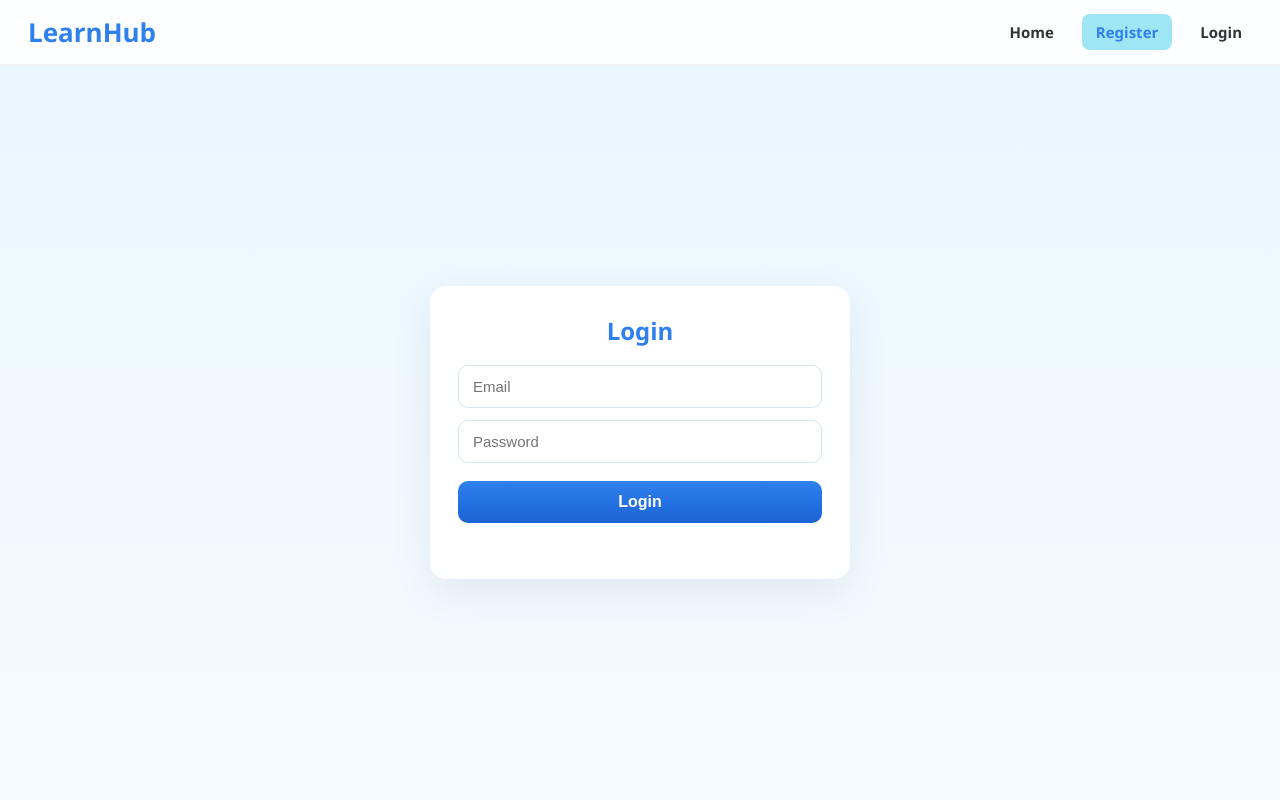
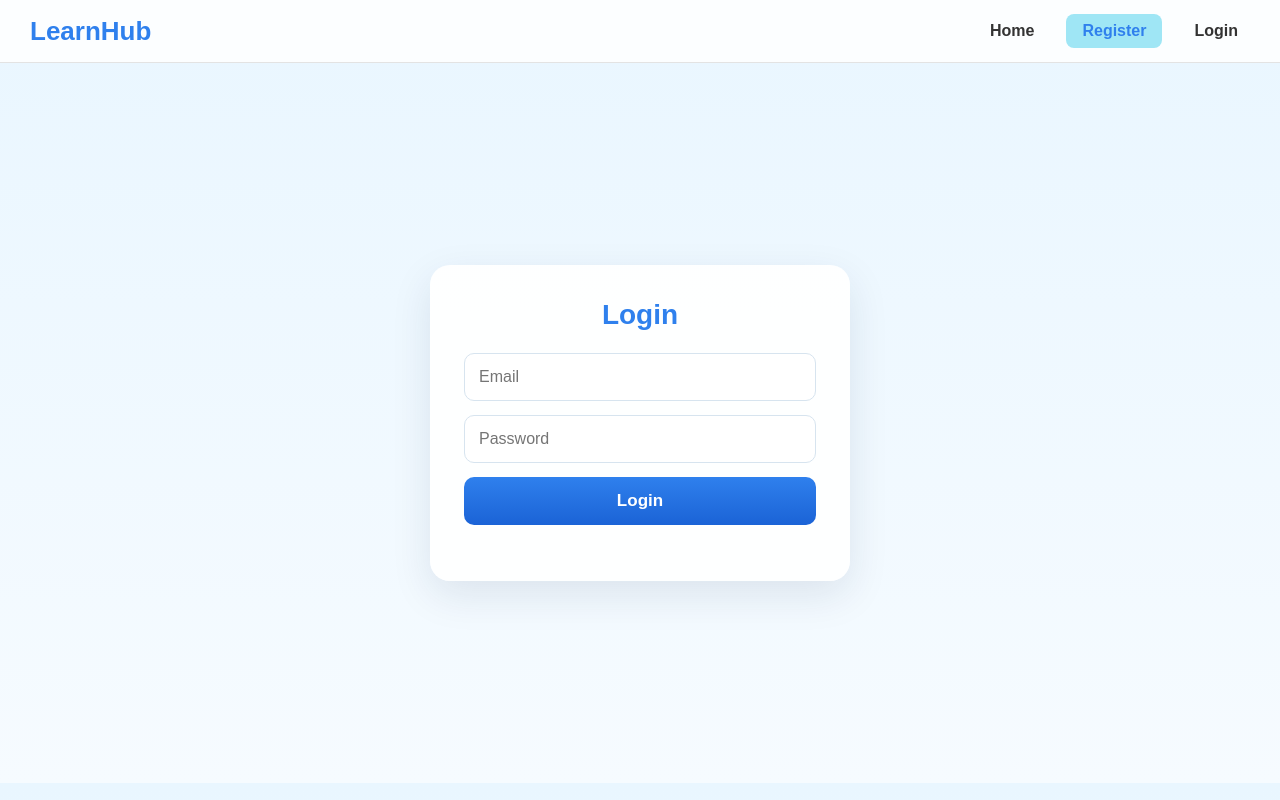
Before and after one commit to kulukuri/Online_Learning_Platform, a plain HTML site: page frontend/public/login.html in a window 1280 px wide. Drawn offline with Linux system fonts and the light colour scheme; files whose address does not match are found by name.

Commit message:
Update login.html

```diff
--- a/frontend/public/login.html
+++ b/frontend/public/login.html
@@ -6,143 +6,178 @@
 <title>LearnHub - Login</title>
 
 <style>
-/* Reset and basics */
-* { box-sizing: border-box; }
-html,body { height: 100%; margin: 0; padding: 0; overflow-x: hidden; font-family: "Poppins", "Segoe UI", Arial, sans-serif; background: linear-gradient(180deg,#e9f6ff,#f6fbff); }
+/* ---------------------------------------------------
+   RESET + GLOBAL
+--------------------------------------------------- */
+* {
+  box-sizing: border-box;
+}
 
-/* NAVBAR */
+html, body {
+  margin: 0;
+  padding: 0;
+  overflow-x: hidden;
+  font-family: Arial, sans-serif;
+  background: linear-gradient(180deg, #e9f6ff, #f6fbff);
+}
+
+/* ---------------------------------------------------
+   NAVBAR (UNIFORM ACROSS ALL PAGES)
+--------------------------------------------------- */
 .navbar {
+  width: 100%;
+  padding: 14px 30px;
   display: flex;
+  justify-content: space-between;
   align-items: center;
-  justify-content: space-between;
-  padding: 14px 28px;
-  background: rgba(255,255,255,0.85);
-  backdrop-filter: blur(8px);
-  border-bottom: 1px solid rgba(0,0,0,0.05);
+
+  background: #ffffffd8;
+  backdrop-filter: blur(10px);
   position: sticky;
   top: 0;
-  z-index: 20;
+  z-index: 100;
+  box-sizing: border-box;
+  border-bottom: 1px solid #e3e3e3;
 }
 
-/* Logo left */
 .logo {
   font-size: 26px;
   font-weight: 700;
   color: #2f80ed;
-  line-height: 1;
 }
 
-/* Right nav group */
-.nav-links {
+/* RIGHT NAV LINKS */
+.nav-links,
+.navbar nav {
   display: flex;
-  gap: 18px;
   align-items: center;
+  gap: 20px;
 }
 
-/* nav links style */
+.navbar nav a,
 .nav-links a {
   text-decoration: none;
   color: #333;
   font-weight: 600;
-  font-size: 15px;
-  padding: 8px 10px;
-  transition: color .18s, background .18s;
+  font-size: 16px;
+  padding: 8px 12px;
   border-radius: 8px;
+  transition: 0.25s;
 }
 
-/* subtle hover */
-.nav-links a:hover { color: #2f80ed; background: rgba(47,128,237,0.06); }
+.navbar nav a:hover {
+  background: rgba(47, 128, 237, 0.10);
+  color: #2f80ed;
+}
 
-/* register styled as pill */
+/* Register pill */
 .register-btn {
   background: #9fe6f5;
   color: #2f80ed !important;
-  padding: 8px 14px !important;
+  padding: 8px 16px !important;
   border-radius: 10px;
   font-weight: 700;
 }
 
-/* MAIN layout: center area */
+/* ---------------------------------------------------
+   FORM + CARD STYLING
+--------------------------------------------------- */
 .page-wrap {
-  min-height: calc(100vh - 66px); /* account for navbar */
+  min-height: calc(100vh - 80px);
   display: flex;
   align-items: center;
   justify-content: center;
-  padding: 28px;
+  padding: 30px;
 }
 
-/* Login card */
+/* Login/Register card */
 .login-card {
   width: 420px;
   max-width: calc(100% - 40px);
-  background: linear-gradient(180deg, rgba(255,255,255,0.98), rgba(255,255,255,0.96));
-  border-radius: 16px;
-  padding: 28px;
-  box-shadow: 0 14px 40px rgba(20,40,80,0.08);
+  background: rgba(255, 255, 255, 0.94);
+  border-radius: 20px;
+  padding: 34px;
+  box-shadow: 0 14px 40px rgba(20,40,80,0.10);
   text-align: center;
-  animation: pop .35s ease;
+  animation: fadePop .35s ease-out;
 }
 
-/* small animation */
-@keyframes pop {
-  from { transform: translateY(8px); opacity: 0; }
-  to   { transform: translateY(0); opacity: 1; }
+/* Card animation */
+@keyframes fadePop {
+  from { opacity: 0; transform: translateY(12px); }
+  to { opacity: 1; transform: translateY(0); }
 }
 
 .login-card h2 {
+  margin: 0 0 22px;
   color: #2f80ed;
-  margin: 0 0 18px;
-  font-size: 24px;
+  font-size: 28px;
+  font-weight: 700;
 }
 
-/* form elements layout: full width centered */
-form#loginForm { display: flex; flex-direction: column; gap: 12px; align-items: stretch; }
-
-/* inputs: full width and centered inside card */
-input[type="email"],
-input[type="password"] {
-  width: 100%;
-  padding: 12px 14px;
-  border-radius: 10px;
-  border: 1px solid #d7e4ef;
-  font-size: 15px;
-  outline: none;
-  background: #fff;
-  transition: box-shadow .18s, border-color .18s;
+/* Inputs */
+#loginForm,
+#registerForm {
+  display: flex;
+  flex-direction: column;
+  gap: 14px;
 }
 
-/* focus styling */
+input[type="email"],
+input[type="password"],
+input[type="text"] {
+  width: 100%;
+  padding: 14px;
+  border-radius: 10px;
+  font-size: 16px;
+  border: 1px solid #d7e4ef;
+  outline: none;
+  background: white;
+  transition: 0.25s;
+}
+
 input:focus {
   border-color: #2f80ed;
-  box-shadow: 0 6px 18px rgba(47,128,237,0.12);
+  box-shadow: 0 0 10px rgba(47,128,237,0.15);
 }
 
-/* login button */
+/* Buttons */
 .button {
-  margin-top: 6px;
-  background: linear-gradient(180deg,#2f80ed,#1b63d6);
+  border: none;
+  padding: 14px;
+  border-radius: 10px;
   color: white;
-  border: none;
-  padding: 12px;
-  border-radius: 10px;
-  font-size: 16px;
+  background: linear-gradient(180deg, #2f80ed, #1b63d6);
+  font-size: 17px;
   font-weight: 700;
   cursor: pointer;
-  transition: transform .08s ease, box-shadow .12s ease;
+  transition: 0.25s;
 }
 
-.button:active { transform: translateY(1px); }
-.button:hover { box-shadow: 0 8px 24px rgba(43,118,255,0.12); }
+.button:hover {
+  box-shadow: 0 10px 22px rgba(47,128,237,0.18);
+}
 
-/* message area */
-#errorMsg { color: #d64545; font-size: 14px; min-height: 20px; margin-top: 8px; }
+.button:active {
+  transform: translateY(1px);
+}
 
-/* small screen tweaks */
+/* Error message */
+#errorMsg {
+  color: #d64545;
+  font-size: 14px;
+  min-height: 22px;
+}
+
+/* ---------------------------------------------------
+   RESPONSIVE
+--------------------------------------------------- */
 @media (max-width: 460px) {
-  .login-card { padding: 20px; width: 100%; }
-  .logo { font-size: 22px; }
-  .nav-links a { font-size: 14px; padding: 6px 8px; }
+  .logo { font-size: 28px; }
+  .navbar nav a { font-size: 14px; padding: 6px 8px; }
+  .login-card { padding: 24px; }
 }
+
 </style>
 
 <!-- page script (your existing auth.js will still run) -->
```
